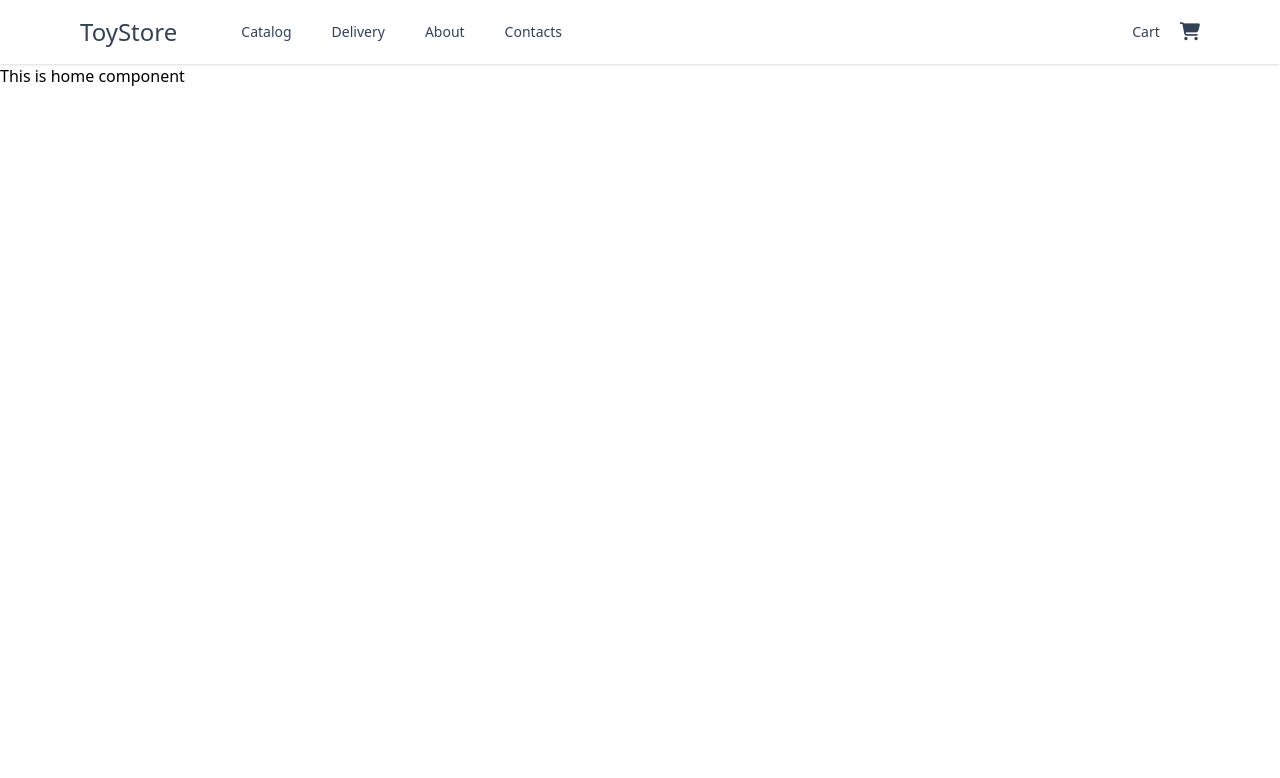
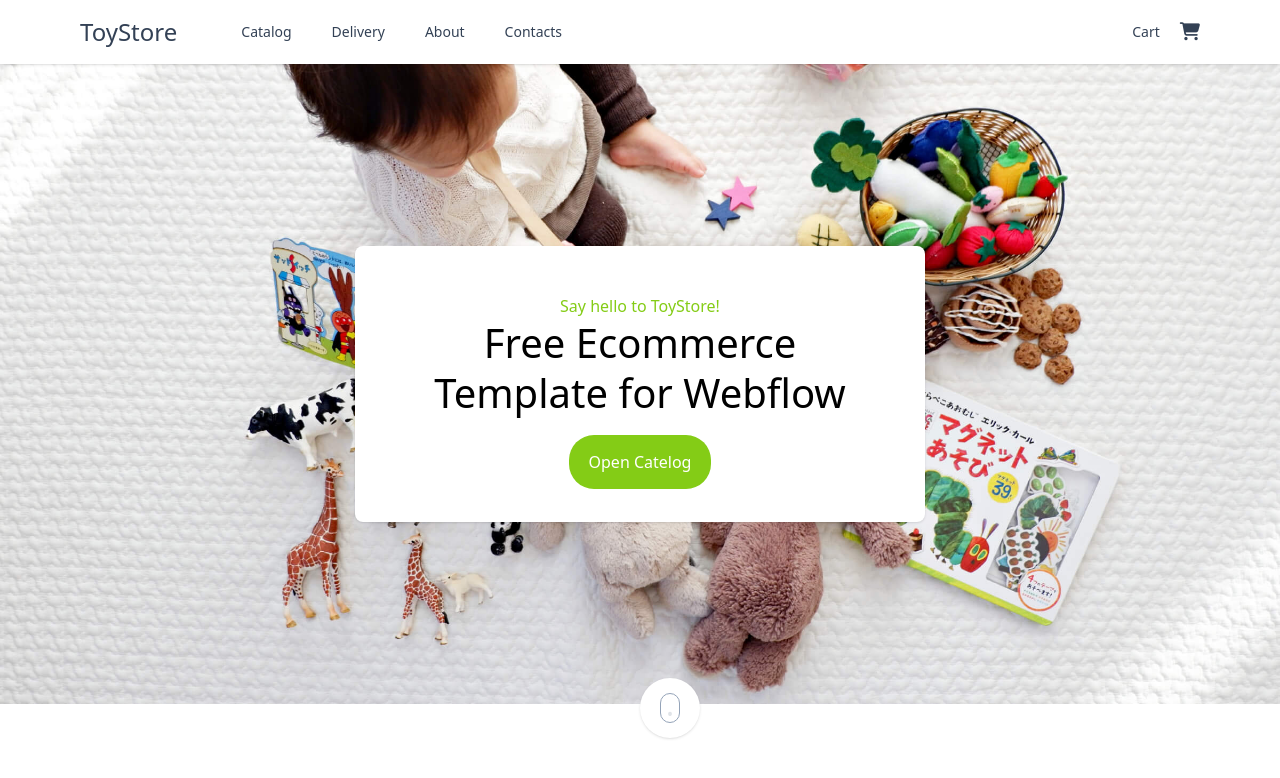
Before and after one commit to Ko-Win-Lwin/Toy-Store, a Vue app: page / in a window 1280 px wide. Shown: the top 778 px of the page. Built offline with nearby package versions, Linux system fonts and the light colour scheme.

Commit message:
Home: hero section

```diff
--- a/index.html
+++ b/index.html
@@ -6,7 +6,7 @@
 
     <link rel="icon" href="/favicon.ico">
     <meta name="viewport" content="width=device-width, initial-scale=1.0">
-    <title>Vite App</title>
+    <title>ToyStore</title>
   </head>
   <body>
     <div id="app"></div>
--- a/src/components/home/home.component.vue
+++ b/src/components/home/home.component.vue
@@ -1,3 +1,47 @@
 <template>
-    <h1>This is home component</h1>
+    <div class="home-background grid place-items-center">
+        <div>
+            <Welcome-Box/>
+        </div>
+
+        <div class="cursor-pointer scroll-circle w-[60px] h-[60px] shadow rounded-full bg-white  absolute top-[96%] left-[50%] grid place-items-center">
+            <div class="w-[20px] h-[30px] border border-slate-400 rounded-[10px] grid place-items-center relative">
+                <div class="animated-cursor-wheel  text-slate-500 text-3xl absolute top-[-18px]" style="animation-name: bounce">.</div>
+            </div>
+        </div>
+    </div>
 </template>
+
+<script setup>
+import WelcomeBox from './welcome-box.component.vue';
+</script>
+
+<style>
+.home-background {
+    background-image: url(../../assets/images/home-background.jpg);
+    height: 80vh;
+    background-repeat: no-repeat;
+    background-size: cover;
+    position: relative;
+    background-position: 50% 94%;
+}
+
+@keyframes bounce {
+  0% {
+    transform: translateY(0px);
+  }
+
+  10% {
+    transform: translateY(0px);
+  }
+
+  100% {
+    transform: translateY(15px);
+    opacity: 0;
+  }
+}
+
+.animated-cursor-wheel {
+  animation: bounce 2s infinite; /* 1s duration, infinite loop */
+}
+</style>
--- /dev/null
+++ b/src/components/home/welcome-box.component.vue
@@ -0,0 +1,23 @@
+<template>
+    <div class="bg-white py-12 px-10 w-[70%] mx-auto rounded-lg shadow text-center ">
+        <p class="text-lime-500">Say hello to ToyStore!</p>
+        <h1 class="text-[40px] leading-tight">Free Ecommerce Template for Webflow</h1>
+
+        <router-link :to="{name: 'catelog'}">
+            <div class="mt-8 open-catelog-btn">
+                <span class="bg-lime-500 py-4 px-5 rounded-[25px] text-white">Open Catelog</span>
+            </div>
+        </router-link>
+    </div>
+</template>
+
+<script setup>
+import { RouterLink } from 'vue-router';
+</script>
+
+<style>
+.open-catelog-btn:hover {
+    transition: all 0.5s;
+    transform: scale(1.1);
+}
+</style>
--- a/src/components/navigation/navigation.component.vue
+++ b/src/components/navigation/navigation.component.vue
@@ -1,5 +1,5 @@
 <template>
-    <div class="relative z-10 bg-white flex justify-between items-center lg:block" :class="{'shadow': !isDropDown}">
+    <div class=" z-10 bg-white flex justify-between items-center lg:block sticky" :class="{'shadow': !isDropDown}">
         <div class="py-4 px-5 lg:px-20 border-r lg:border-none flex justify-between items-center gap-24 md:flex-grow lg:justify-around lg:gap-0  text-slate-700">
             <div class="">
                 <router-link :to="{'name': 'home'}">
--- a/tailwind.config.js
+++ b/tailwind.config.js
@@ -5,7 +5,9 @@ export default {
     "./src/**/*.{js,ts,jsx,tsx,vue}",
   ],
   theme: {
-    extend: {},
+    extend: {
+      'home-background': "url('./src/assets/images/home-background.jpg')"
+    },
   },
   plugins: [],
 }
```
Also changed, not shown: src/assets/images/home-background.jpg (added).
